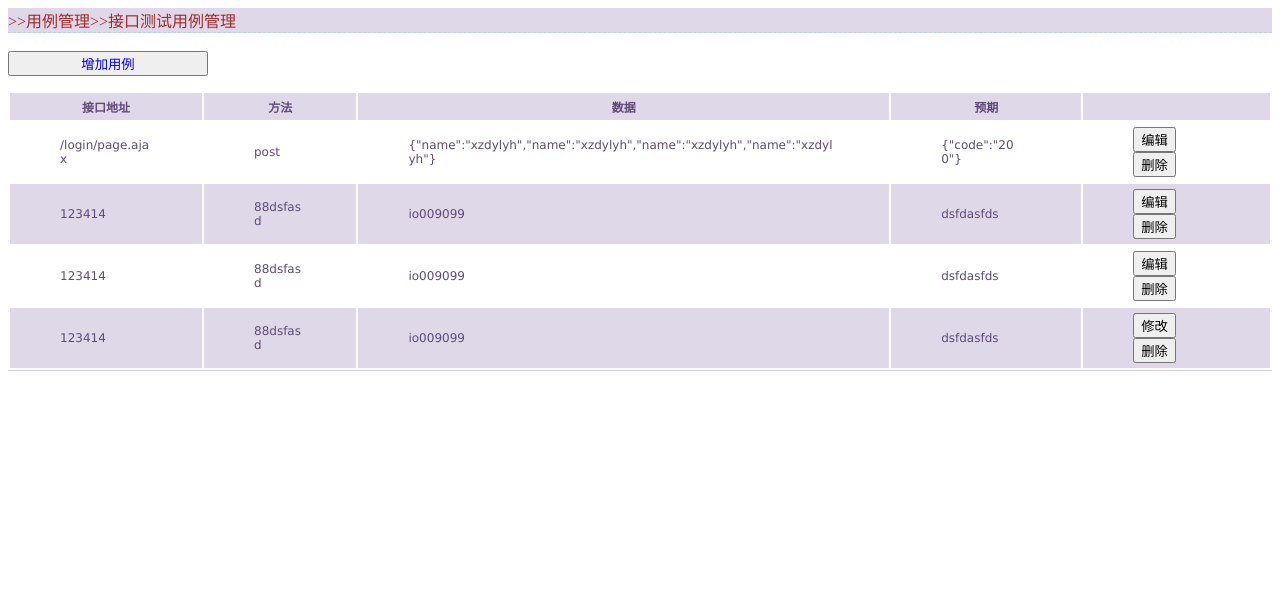
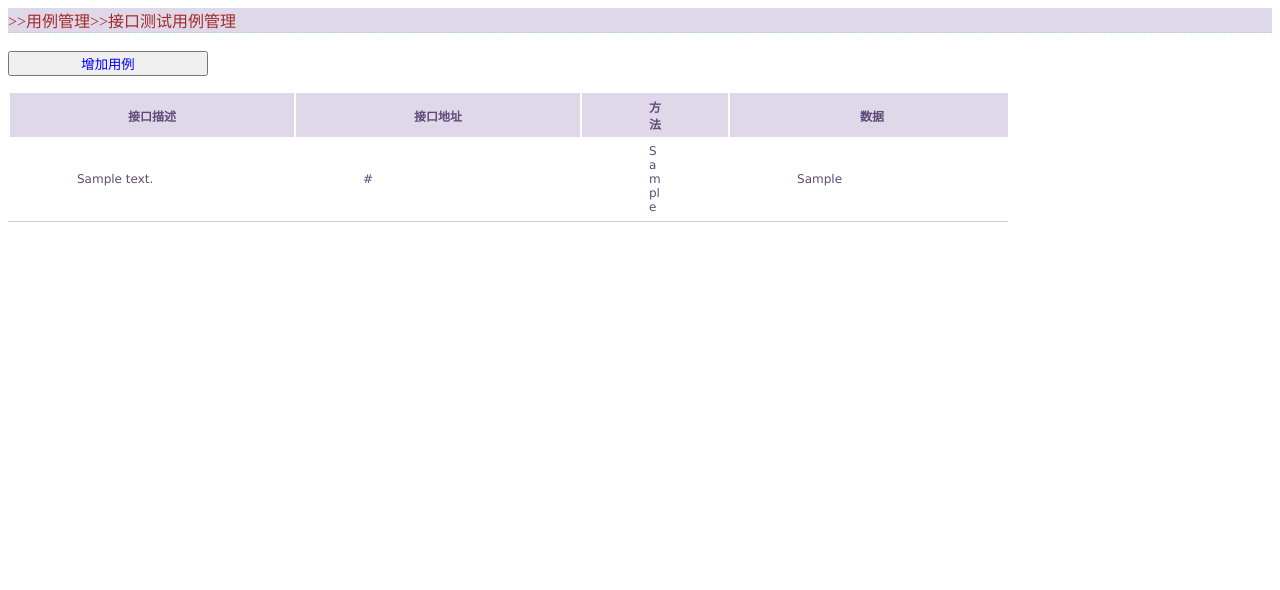
Before and after one commit to xzdylyh/AMTP, a Django app: template templates/iface.html in a window 1280 px wide. Shown: the top 590 px of the page. Run offline with Django 3.2, Linux system fonts and the light colour scheme; the template is opened without the code that fills it: most values are stand-ins (such as "Sample title", 1, 10 or a date in 2020); parts of the project's set-up code (start-up, migrations or seed data) failed here and were passed over.

Commit message:
run dic add __init__

```diff
--- a/templates/iface.html
+++ b/templates/iface.html
@@ -51,7 +51,7 @@
 
         /* Padding and font style */
         #table-1 td, #table-1 th {
-        padding: 5px 50px;
+        padding: 5px 67px;
         font-size: 12px;
         font-family: Verdana;
         color: rgb(95, 74, 121);
@@ -68,11 +68,28 @@
         background: #FFF
         }
 
+        /*表格内容超长显示省略号*/
         .MHover{
-                border:1px solid #ccc;
-                white-space:nowrap;
-                text-overflow:ellipsis;
-                overflow:hidden;
+                width:150px;
+                white-space:nowrap; /*不换行*/
+                text-overflow:ellipsis;/*超出部分用....代替  */
+                overflow:hidden;/*超出隐藏*/
+        }
+
+        /*滚动条*/
+        .tableDiv{
+        overflow-x: auto;
+        overflow-y: auto;
+        height: 500px;
+        width:1000px;
+        margin:15px 0px 0px 0px;
+        }
+        /*add case input*/
+        .addCaseDiv{
+            /*border:1px solid red;*/
+            display:inline-block;
+            *display:inline;
+            *zoom:1;
         }
     </style>
     <script>
@@ -96,10 +113,7 @@
             }
         };
     </script>
-    <script type="text/javascript">
-        var title = $(datadiv).innerText;
-        $(datadiv).setAttribute("title",title);
-    </script>
+
 </head>
 <body>
     <div id="mainDiv">
@@ -110,11 +124,34 @@
     <!--add table to data -->
     <div>
         <input id="inputBtn" type="button" name="addCase" value="增加用例" onclick="casebtn()"/>
-        <form id="caseAddData" action="/" method="post">
+        <form id="caseAddData" method="POST">
             <div id="addCaseChild" style="display:none;">
                 </br>
-                <label id="labelfont">接口url:<input id="inputUrl" type="text" maxlength="300"/></label>
-                <label id="labelfont">方法:<input id="inputMethod" type="text" maxlength="4"></label>
+                <div class="addCaseDiv">
+                    <label id="labelfont" name="iurl">接口url:</label>
+                    <input id="inputUrl" type="text" maxlength="500" style="width:220px;"/>
+                </div>
+                <div class="addCaseDiv" style="position:relative;left:5px;top:0px;">
+                    <label id="labelfont">方法:</label>
+                        <select name="imethod">
+                            <option value="0">POST</option>
+                            <option value="1">GET</option>
+                        </select>
+                </div>
+
+                <div class="addCaseDiv" style="position:relative;left:10px;top:0px;">
+                    <label id="labelfont">类型:</label>
+                        <select name="itype">
+                            <option value="0">HTTP</option>
+                            <option value="1">WebServices</option>
+                        </select>
+                </div>
+
+                <div class="addCaseDiv" style="position:relative;left:10px;top:0px;">
+                    <label id="labelfont" name="idesc">接口描述:</label>
+                    <input id="inputDesc" type="text" maxlength="300"/>
+                </div>
+
                 </br>
                 <label id="labelfont">数&nbsp;&nbsp;&nbsp;&nbsp;据:</label>
                 <label id="labelfont">&nbsp;&nbsp;&nbsp;&nbsp;&nbsp;&nbsp;&nbsp;&nbsp;&nbsp;&nbsp;&nbsp;&nbsp;&nbsp;&nbsp;&nbsp;&nbsp;&nbsp;
@@ -129,63 +166,44 @@
                 <div style="margin:-61px 0px 0px 470px;width:415px;">
                     <textarea class="dataarea">json</textarea>
                 </div>
-                <input type="button" value="确认"/>
+                <input type="button" value="提交"/>
                 <input type="reset" value="重置">
             </div>
         </form>
     </div>
     <!--views is case data -->
-    <div style="margin:15px 0px 0px 0px;">
+    <div class="tableDiv">
          <table  id="table-1">
             <thead>
+                <th>接口描述</th>
                 <th>接口地址</th>
                 <th>方法</th>
                 <th>数据</th>
                 <th>预期</th>
                 <th></th>
             </thead>
+
+            {% for case in caseData %}
             <tr>
-                <td>/login/page.ajax</td>
-                <td>post</td>
                 <td>
-                   <div id="datadiv" title="">{"name":"xzdylyh","name":"xzdylyh","name":"xzdylyh","name":"xzdylyh"}</div>
+                  <div class="MHover" title="<{{case.ICaseDescription}}>">{{case.ICaseDescription}}</div>
                 </td>
-                <td>{"code":"200"}</td>
+                <td>
+                  <div class="MHover" title="<{{case.ICaseURL}}>">{{case.ICaseURL}}</div>
+                </td>
+                <td>{{case.ICaseMethod}}</td>
+                <td>
+                   <div class="MHover" title="<{{case.ICase_Data}}>">{{case.ICase_Data}}</div>
+                </td>
+                <td>
+                   <div class="MHover" title="<{{case.ICase_ExResult}}>">{{case.ICase_ExResult}}</div>
+                </td>
                 <td>
                     <input id="1" type="button" value="编辑"/>
                     <input id="2" type="button" value="删除"/>
                 </td>
             </tr>
-            <tr>
-                <td>123414</td>
-                <td>88dsfasd</td>
-                <td>io009099</td>
-                <td>dsfdasfds</td>
-                <td>
-                    <input id="1" type="button" value="编辑"/>
-                    <input id="2" type="button" value="删除"/>
-                </td>
-            </tr>
-            <tr>
-                <td>123414</td>
-                <td>88dsfasd</td>
-                <td>io009099</td>
-                <td>dsfdasfds</td>
-                <td>
-                    <input id="1" type="button" value="编辑"/>
-                    <input id="2" type="button" value="删除"/>
-                </td>
-            </tr>
-            <tr>
-                <td>123414</td>
-                <td>88dsfasd</td>
-                <td>io009099</td>
-                <td>dsfdasfds</td>
-                <td>
-                    <input id="1" type="button" value="修改"/>
-                    <input id="2" type="button" value="删除"/>
-                </td>
-            </tr>
+            {% endfor %}
          </table>
     </div>
 </body>
```
Also changed, not shown: amt/views.py (+16 -2 lines).
